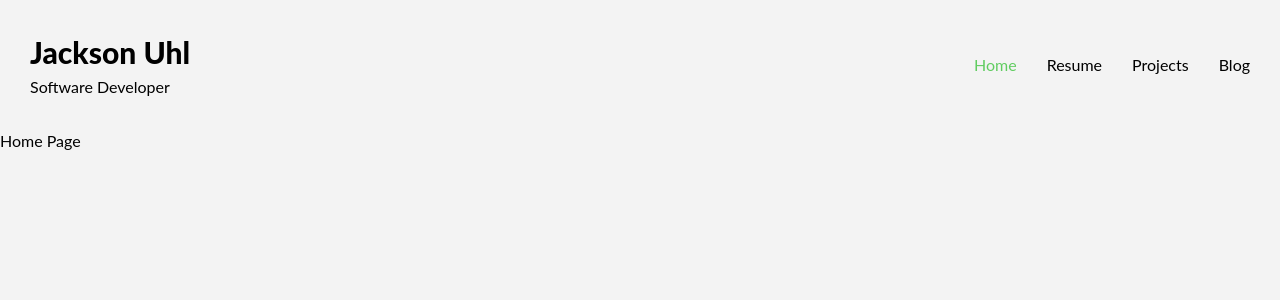
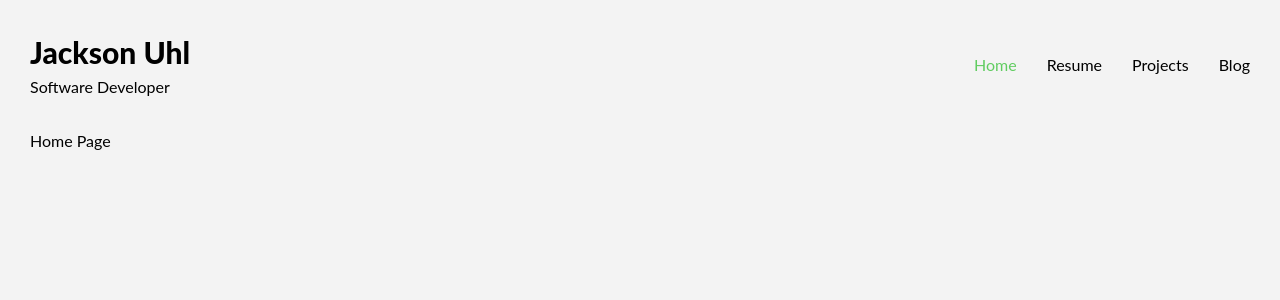
Before and after one commit to JackUhl/Personal_Website, a React (Vite) app: page / in a window 1280 px wide. Shown: the top 300 px of the page. Built offline with nearby package versions, Linux system fonts and the light colour scheme.

Commit message:
Add layout styling

```diff
--- a/src/components/HeaderComponent/HeaderComponent.module.css
+++ b/src/components/HeaderComponent/HeaderComponent.module.css
@@ -4,7 +4,7 @@
 }
 
 .headerMargin {
-    margin: 30px;
+    margin-bottom: 30px;
 }
 
 .hamburgerMenuStyle {
--- /dev/null
+++ b/src/pages/Layout/Layout.module.css
@@ -0,0 +1,6 @@
+.layoutStyling {
+    padding: 30px;
+    max-width: 1500px;
+    margin-left: auto;
+    margin-right: auto;
+}
--- a/src/pages/Layout/Layout.tsx
+++ b/src/pages/Layout/Layout.tsx
@@ -1,9 +1,12 @@
 import { Outlet } from "react-router-dom";
 import HeaderComponent from "../../components/HeaderComponent/HeaderComponent";
+import { layoutStyling } from "./Layout.module.css";
+import ClassnameJoiner from "../../utilities/helpers/ClassnameJoiner";
+import { justifySelfCenter } from "../../styling/shared.module.css";
 
 export default function Layout() {
     return (
-        <div>
+        <div className={ClassnameJoiner.join([layoutStyling])}>
             <HeaderComponent />
             <Outlet />
         </div>
```
